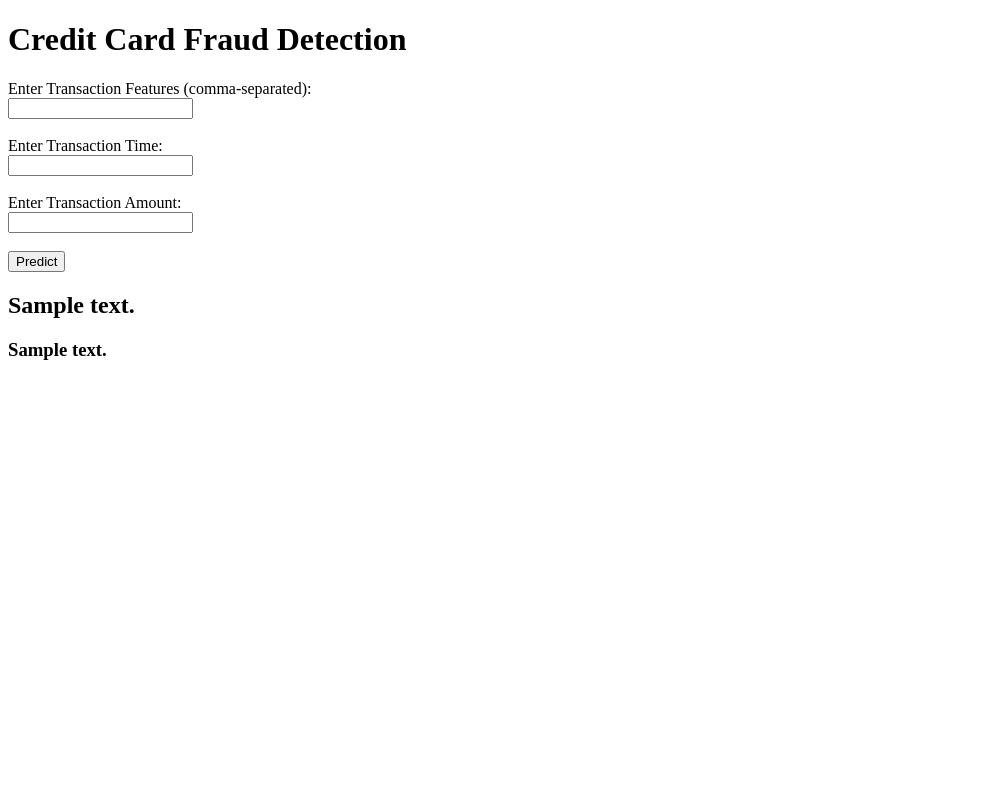
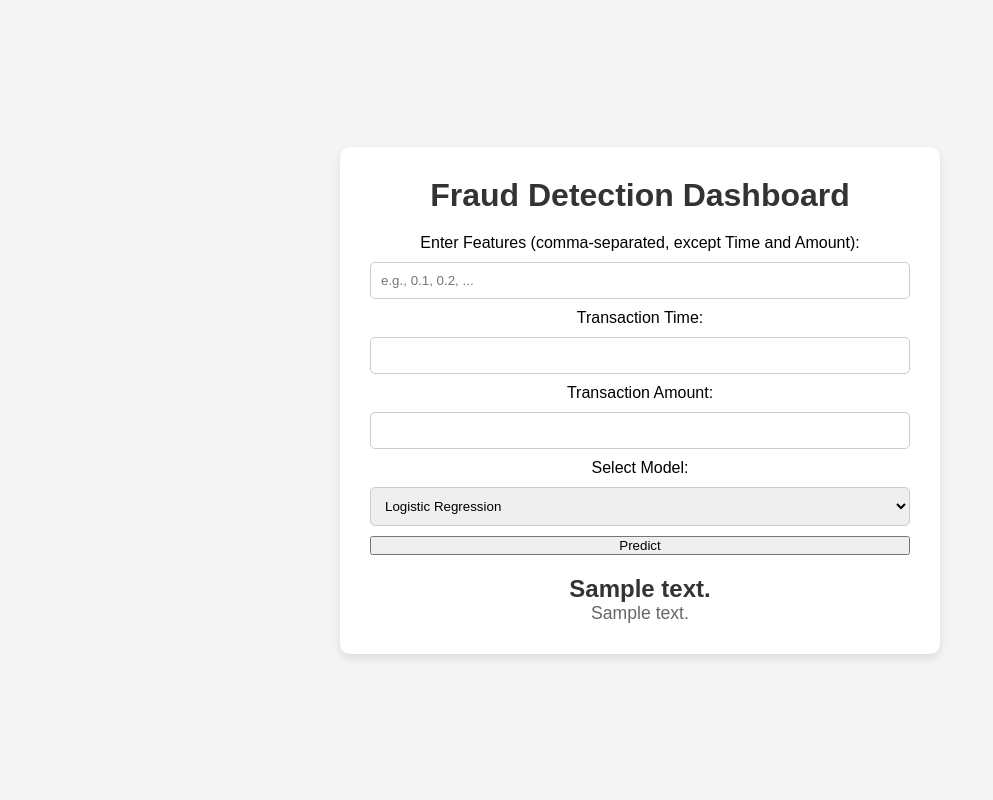
Before and after one commit to rohankumawat/creditCardFraudDetection, a Flask app: template templates/index.html in a window 1280 px wide. Shown: the whole page, without its empty margins (0-993 px from the left). Run offline with Flask 3, Linux system fonts and the light colour scheme; the template is opened without the code that fills it: most values are stand-ins (such as "Sample title", 1, 10 or a date in 2020); parts of the project's set-up code (start-up, migrations or seed data) failed here and were passed over.

Commit message:
changed UI and model selection functionality added

```diff
--- a/app.py
+++ b/app.py
@@ -15,7 +15,10 @@ openai_api_key = os.getenv("OPENAI_API_KEY")
 app = Flask(__name__)
 
 # Load the trained model
-model = joblib.load('models/LogisticRegression_model.pkl')
+logistic_regression_model = joblib.load('models/LogisticRegression_model.pkl')
+random_forest_model = joblib.load('models/RandomForest_model.pkl')
+xgboost_model = joblib.load('models/XGBoost_model.pkl')
+
 # Load the trained scaler
 scaler = joblib.load('models/scaler.pkl')
 
@@ -23,7 +26,7 @@ scaler = joblib.load('models/scaler.pkl')
 llm = ChatOpenAI(temperature=0.7, model="gpt-3.5-turbo")
 
 # Define the function for generating explanations using LangChain
-def generate_explanation(features, prediction):
+def generate_explanation(features, prediction, model_name):
     """
     Generate a natural language explanation for the model's prediction using LangChain.
     """
@@ -41,17 +44,26 @@ def generate_explanation(features, prediction):
     # Create the template for features and prediction
     template = (
         "The transaction has the following features: {features}. "
-        "The model predicted {prediction}. Explain why the model made this prediction."
+        "The model predicted {prediction}. Explain why the {model_name} made this prediction."
     )
 
     # Format the template with actual features and prediction
-    message_content = template.format(features=features, prediction=prediction)
+    message_content = template.format(features=features, prediction=prediction, model_name=model_name)
 
     # Invoke the model to generate the explanation
     response = llm.invoke([HumanMessage(content=message_content)])
 
     # Return the content of the response
     return response.content
+
+# define the risk category based on the fraud probability
+def risk_category(probability):
+    if probability < 0.1:
+        return 'Low'
+    elif probability < 0.5:
+        return 'Medium'
+    else:
+        return 'High'
 
 @app.route('/')
 def index():
@@ -63,6 +75,7 @@ def predict():
     input_data = request.form['features']  # features except Time and Amount
     time = float(request.form['time'])
     amount = float(request.form['amount'])
+    model_choice = request.form['model']
 
     # Convert the features into a list of floats
     features = [float(x) for x in input_data.split(',')]
@@ -75,19 +88,32 @@ def predict():
     features.append(scaled_time)
     features.append(scaled_amount)
 
+    if model_choice == 'Logistic Regression':
+        model = logistic_regression_model
+        model_name = 'Logistic Regression'
+    elif model_choice == 'Random Forest':
+        model = random_forest_model
+        model_name = 'Random Forest'
+    else:
+        model = xgboost_model
+        model_name = 'XGBoost'
+
     # Make prediction using the trained model
-    prediction = model.predict([features])
+    prediction = model.predict([features])[0]
+    fraud_probability = model.predict_proba([features])[0][1]
     prediction_text = 'Fraud' if prediction == 1 else 'Not Fraud'
 
     # Return result
     # result = 'Fraud' if prediction[0] == 1 else 'Not Fraud'
 
     # Generate explanation using OpenAI
-    explanation = generate_explanation(features, prediction_text)
+    explanation = generate_explanation(features, prediction_text, model_name)
 
-    return render_template('index.html', prediction_text=f'Prediction: {prediction_text}', explanation_text=f'Explanation: {explanation}')
+    return render_template('index.html',
+                           prediction_text=f'Prediction: {prediction_text} (Probablity: {fraud_probability:.2f})',
+                           explanation_text=f'Explanation: {explanation}')
 
 
 if __name__ == "__main__":
     port = int(os.environ.get("PORT", 8080))  # Use PORT from environment or default to 8080
-    app.run(host="0.0.0.0", port=port)
+    app.run(host="0.0.0.0", port=port, debug=True)  # Run the app
--- /dev/null
+++ b/static/css/style.css
@@ -0,0 +1,85 @@
+* {
+    box-sizing: border-box;
+    margin: 0;
+    padding: 0;
+    font-family: Arial, sans-serif;
+}
+
+body {
+    display: flex;
+    justify-content: center;
+    align-items: center;
+    height: 100vh;
+    background-color: #f4f4f4;
+    padding: 20px;
+}
+
+.container {
+    max-width: 600px;
+    width: 100%;
+    background-color: #fff;
+    border-radius: 10px;
+    box-shadow: 0 4px 8px rgba(0, 0, 0, 0.1);
+    padding: 30px;
+    text-align: center;
+}
+
+h1 {
+    margin-bottom: 20px;
+    color: #333;
+}
+
+.form-container {
+    display: flex;
+    flex-direction: column;
+}
+
+.input-field {
+    width: 100%;
+    padding: 10px;
+    margin: 10px 0;
+    border: 1px solid #ccc;
+    border-radius: 5px;
+}
+
+.submit-button {
+    padding: 10px 20px;
+    background-color: #28a745;
+    color: #fff;
+    border: none;
+    border-radius: 5px;
+    cursor: pointer;
+    transition: background-color 0.3s;
+}
+
+.submit-button:hover {
+    background-color: #218838;
+}
+
+.result-section {
+    margin-top: 20px;
+}
+
+.result-section h2 {
+    color: #333;
+}
+
+.result-section p {
+    font-size: 1.1em;
+    color: #666;
+}
+
+/* Responsive Design */
+@media (max-width: 768px) {
+    .container {
+        width: 90%;
+    }
+
+    .input-field {
+        font-size: 1rem;
+    }
+
+    .submit-button {
+        font-size: 1rem;
+    }
+}
--- a/templates/index.html
+++ b/templates/index.html
@@ -3,26 +3,41 @@
 <head>
     <meta charset="UTF-8">
     <meta name="viewport" content="width=device-width, initial-scale=1.0">
-    <title>Credit Card Fraud Detection</title>
+    <title>Fraud Detection App</title>
+    <link rel="stylesheet" href="{{ url_for('static', filename='css/style.css') }}">
 </head>
 <body>
-    <h1>Credit Card Fraud Detection</h1>
-    <form action="/predict" method="POST">
-        <label for="features">Enter Transaction Features (comma-separated):</label><br>
-        <input type="text" id="features" name="features" required><br><br>
+    <div class="container">
+        <h1>Fraud Detection Dashboard</h1>
 
-        <label for="time">Enter Transaction Time:</label><br>
-        <input type="text" id="time" name="time" required><br><br>
+        <!-- Form for input -->
+        <form id="prediction-form" method="POST" action="/predict" class="form-container">
 
-        <label for="amount">Enter Transaction Amount:</label><br>
-        <input type="text" id="amount" name="amount" required><br><br>
+            <label for="features">Enter Features (comma-separated, except Time and Amount):</label>
+            <input type="text" name="features" id="features" placeholder="e.g., 0.1, 0.2, ..." class="input-field" required>
 
-        <button type="submit">Predict</button>
-    </form>
+            <label for="time">Transaction Time:</label>
+            <input type="number" name="time" id="time" class="input-field" required>
 
-    {% if prediction_text %}
-        <h2>{{ prediction_text }}</h2>
-        <h3>{{ explanation_text }}</h3>
-    {% endif %}
+            <label for="amount">Transaction Amount:</label>
+            <input type="number" name="amount" id="amount" class="input-field" required>
+
+            <label for="model">Select Model:</label>
+            <select name="model" id="model" class="input-field">
+                <option value="Logistic Regression">Logistic Regression</option>
+                <option value="Random Forest">Random Forest</option>
+                <option value="XGBoost">XGBoost</option>
+            </select>
+
+            <button type="submit">Predict</button>
+        </form>
+
+        <!-- Section to display the result -->
+        <div id="result" class="result-section">
+            <h2>{{ prediction_text }}</h2>
+            <p>{{ explanation_text }}</p>
+        </div>
+    </div>
+
 </body>
 </html>
```
